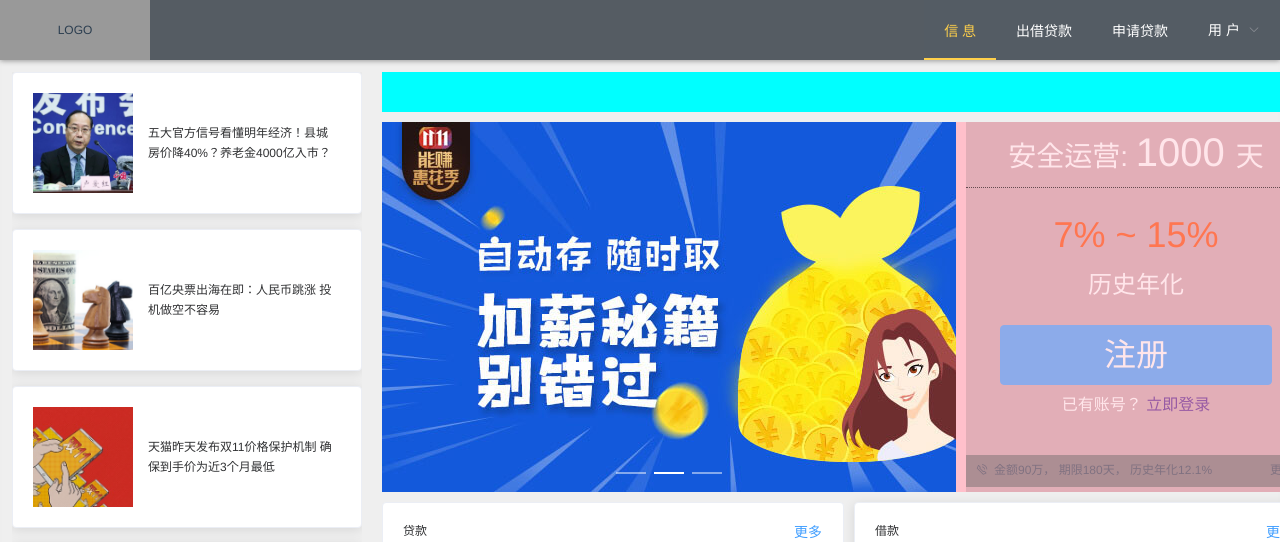
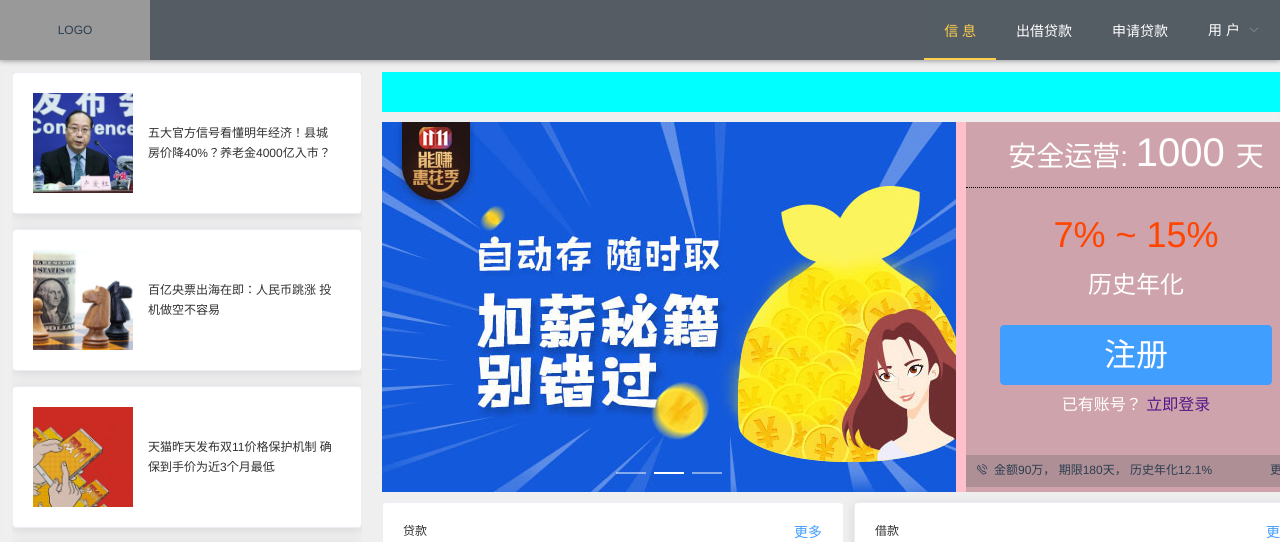
Before and after one commit to shenxs/p2pFrontEnd, a Vue app: page /admin#/index in a window 1280 px wide. Shown: the top 542 px of the page. Built offline with nearby package versions, Linux system fonts and the light colour scheme; no server answers.

Commit message:
master: change style of index login

```diff
--- a/src/components/pages/MainIndex.vue
+++ b/src/components/pages/MainIndex.vue
@@ -263,14 +263,14 @@
                     height: 100%;
                     background-color: rgba(96, 96, 96, 0.3);
                     filter: alpha(opacity=60);
-                    opacity: 0.6;
+                    /*opacity: 0.6;*/
                     .notice {
                         display: inline-flex;
                         width: 340px;
                         height: 32px;
                         overflow: hidden;
                         margin-top: 40px;
-                        background-color: rgba(96, 96, 96, 0.8);
+                        background-color: rgba(96, 96, 96, 0.3);
                         .anim {
                             transition: all 0.5s;
                             margin-top: -30px;
```
